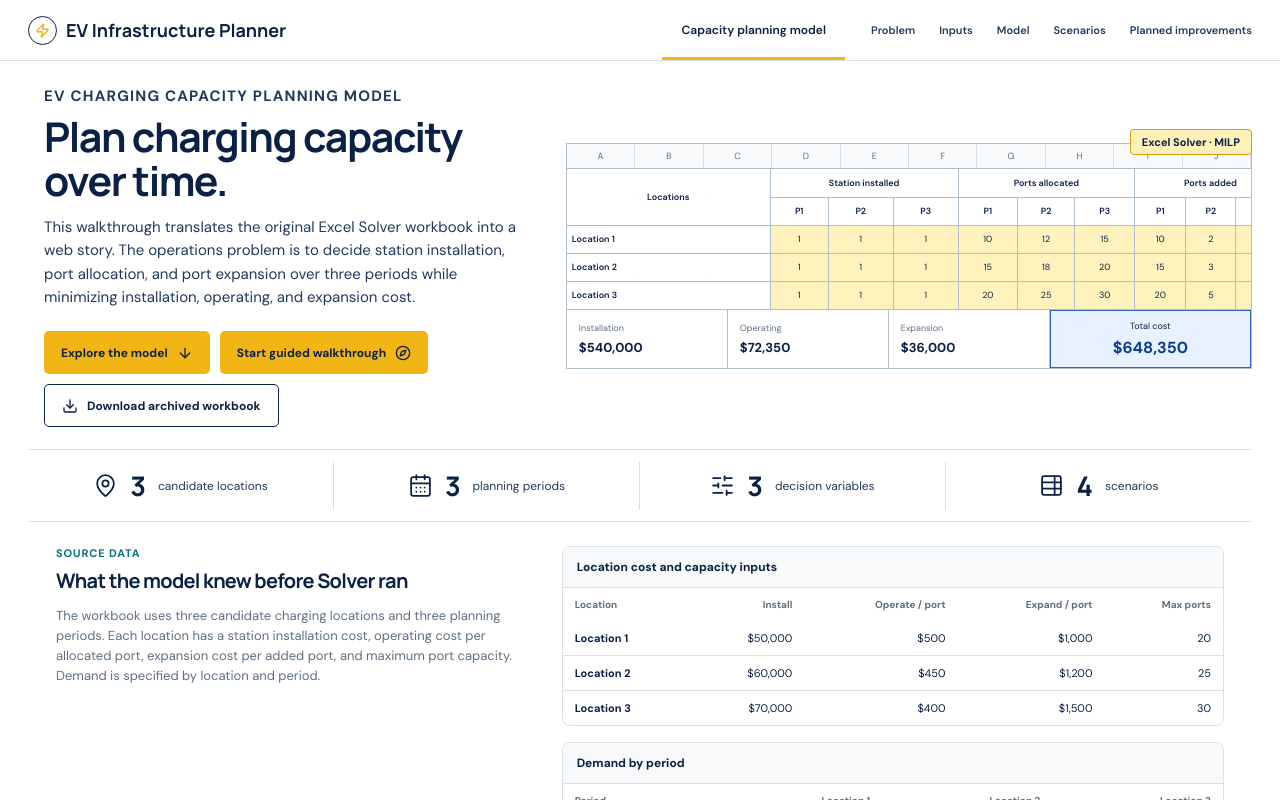
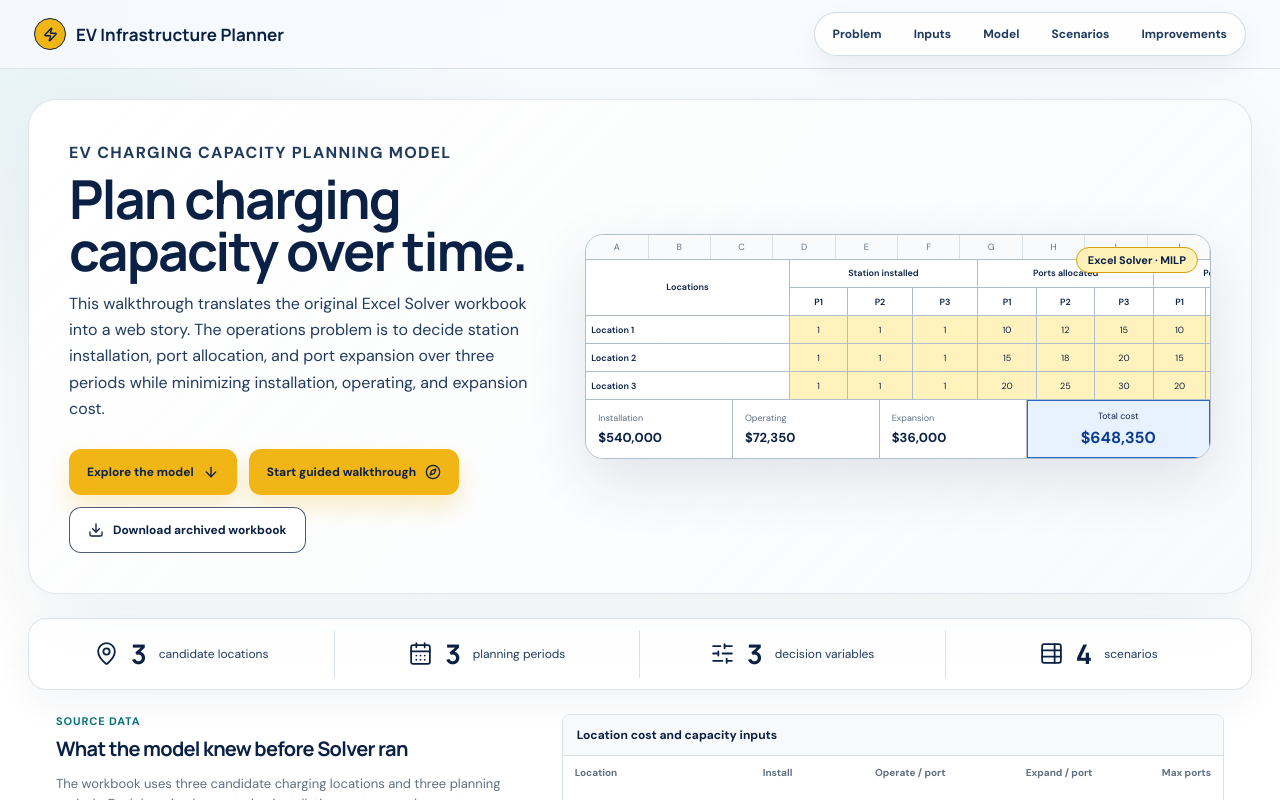
Before and after one commit to lordSauron1710/triangle-ev-infrastructure-planner, a React (Vite) app: page /v0 in a window 1280 px wide. Shown: the top 800 px of the page. Built offline with nearby package versions, Linux system fonts and the light colour scheme.

Commit message:
Modernize capacity model header and hero

```diff
--- a/src/versions/v0/components/V0Header.tsx
+++ b/src/versions/v0/components/V0Header.tsx
@@ -4,6 +4,7 @@ import { Link } from "react-router-dom";
 export function V0Header() {
   return (
     <header className="v0-header">
+      <div className="v0-header-inner">
         <Link className="v0-brand" to="/v0" aria-label="EV Infrastructure Planner">
           <span aria-hidden="true">
             <Zap size={15} strokeWidth={2.3} />
@@ -11,19 +12,14 @@ export function V0Header() {
           EV Infrastructure Planner
         </Link>
 
-      <nav className="version-nav" aria-label="Project context">
-        <Link className="selected" to="/v0" aria-current="page">
-          Capacity planning model
-        </Link>
-      </nav>
-
         <nav className="v0-section-nav" aria-label="Walkthrough sections">
           <a href="#problem">Problem</a>
           <a href="#inputs">Inputs</a>
           <a href="#model">Model</a>
           <a href="#scenarios">Scenarios</a>
-        <a href="#lessons">Planned improvements</a>
+          <a href="#lessons">Improvements</a>
         </nav>
+      </div>
     </header>
   );
 }
--- a/src/versions/v0/styles.css
+++ b/src/versions/v0/styles.css
@@ -2,7 +2,9 @@
 
 .v0-page {
   min-height: 100vh;
-  background: #ffffff;
+  background:
+    radial-gradient(circle at top left, rgba(13, 143, 152, 0.08), transparent 34rem),
+    linear-gradient(180deg, #f8fbff 0, #ffffff 24rem);
   color: #0a2145;
   font-family: "DM Sans", system-ui, sans-serif;
   --v0-navy: #0a2145;
@@ -42,108 +44,111 @@
   position: sticky;
   top: 0;
   z-index: 1000;
-  display: grid;
-  grid-template-columns: minmax(240px, 1fr) auto auto;
-  min-height: 60px;
-  align-items: stretch;
-  gap: 26px;
-  padding: 0 28px;
+  padding: 12px 28px;
   border-bottom: 1px solid var(--v0-line);
-  background: rgba(255, 255, 255, 0.96);
-  backdrop-filter: blur(10px);
+  background: rgba(248, 251, 255, 0.82);
+  backdrop-filter: blur(18px);
+}
+
+.v0-header-inner {
+  display: flex;
+  width: min(100%, 1320px);
+  min-height: 44px;
+  align-items: center;
+  justify-content: space-between;
+  gap: 24px;
+  margin: 0 auto;
+  padding: 0 6px;
 }
 
 .v0-brand,
-.version-nav,
 .v0-section-nav {
   display: flex;
   align-items: center;
 }
 
 .v0-brand {
-  gap: 9px;
+  gap: 10px;
   color: var(--v0-navy);
   font-family: "Manrope", sans-serif;
-  font-size: 18px;
+  font-size: 17px;
   font-weight: 700;
   text-decoration: none;
+  white-space: nowrap;
 }
 
 .v0-brand > span {
   display: grid;
-  width: 29px;
-  height: 29px;
+  width: 32px;
+  height: 32px;
   place-items: center;
   border: 1.5px solid var(--v0-navy);
   border-radius: 50%;
-  color: var(--v0-yellow);
-}
-
-.version-nav {
-  gap: 0;
-}
-
-.version-nav a {
-  position: relative;
-  display: grid;
-  min-height: 60px;
-  padding: 0 19px;
-  place-items: center;
-  color: var(--v0-navy-2);
-  font-size: 12px;
-  font-weight: 600;
-  text-decoration: none;
-}
-
-.version-nav a.selected {
+  background: var(--v0-yellow);
   color: var(--v0-navy);
 }
 
-.version-nav a.selected::after {
-  position: absolute;
-  right: 0;
-  bottom: 0;
-  left: 0;
-  height: 3px;
-  background: var(--v0-yellow);
-  content: "";
-}
-
 .v0-section-nav {
-  gap: 24px;
+  gap: 6px;
+  padding: 5px;
+  border: 1px solid rgba(174, 191, 203, 0.55);
+  border-radius: 999px;
+  background: rgba(255, 255, 255, 0.72);
+  box-shadow: 0 12px 30px rgba(10, 33, 69, 0.06);
 }
 
 .v0-section-nav a {
+  display: inline-flex;
+  min-height: 32px;
+  align-items: center;
+  padding: 0 13px;
+  border-radius: 999px;
   color: var(--v0-navy-2);
-  font-size: 11px;
-  font-weight: 600;
+  font-size: 12px;
+  font-weight: 700;
   text-decoration: none;
+  transition:
+    background 160ms ease,
+    color 160ms ease,
+    transform 160ms ease;
+  white-space: nowrap;
+}
+
+.v0-section-nav a:hover {
+  background: var(--v0-navy);
+  color: #ffffff;
+  transform: translateY(-1px);
 }
 
 .v0-page main {
-  width: min(100% - 56px, 1480px);
+  width: min(100% - 56px, 1320px);
   margin: 0 auto;
 }
 
 .v0-hero {
   display: grid;
-  grid-template-columns: minmax(500px, 0.94fr) minmax(650px, 1.28fr);
+  grid-template-columns: minmax(430px, 0.86fr) minmax(570px, 1.14fr);
   align-items: center;
-  gap: 34px;
-  min-height: 324px;
-  padding: 24px 0 22px;
-  border-bottom: 1px solid var(--v0-line);
+  gap: 44px;
+  margin-top: 30px;
+  padding: 40px;
+  border: 1px solid rgba(216, 225, 232, 0.82);
+  border-radius: 28px;
+  background:
+    linear-gradient(135deg, rgba(255, 255, 255, 0.94), rgba(247, 249, 251, 0.8)),
+    #ffffff;
+  box-shadow: 0 28px 90px rgba(10, 33, 69, 0.08);
 }
 
 .v0-hero-copy {
-  padding-left: 16px;
+  padding-left: 0;
 }
 
 .v0-hero h1 {
   max-width: 650px;
   margin-bottom: 14px;
-  font-size: clamp(38px, 3.2vw, 49px);
-  line-height: 1.06;
+  font-size: clamp(42px, 4.2vw, 68px);
+  line-height: 0.96;
 }
 
 .section-kicker {
@@ -158,33 +163,34 @@
 .v0-hero-copy > p {
   max-width: 620px;
   color: var(--v0-navy-2);
-  font-size: 15px;
-  line-height: 1.55;
+  font-size: 16px;
+  line-height: 1.65;
 }
 
 .v0-hero-actions {
   display: flex;
   flex-wrap: wrap;
-  gap: 10px;
-  margin-top: 22px;
+  gap: 12px;
+  margin-top: 26px;
 }
 
 .v0-primary-button,
 .v0-secondary-button {
   display: inline-flex;
-  min-height: 43px;
+  min-height: 46px;
   align-items: center;
   justify-content: center;
   gap: 9px;
-  padding: 0 17px;
-  border-radius: 5px;
+  padding: 0 18px;
+  border-radius: 12px;
   border: 0;
   font-size: 12px;
   font-weight: 700;
   text-decoration: none;
   transition:
     transform 150ms ease,
-    background 150ms ease;
+    background 150ms ease,
+    box-shadow 150ms ease;
 }
 
 .v0-tour-button {
@@ -194,37 +200,43 @@
 .v0-primary-button {
   background: var(--v0-yellow);
   color: var(--v0-navy);
+  box-shadow: 0 12px 24px rgba(242, 181, 22, 0.24);
 }
 
 .v0-secondary-button {
-  border: 1px solid var(--v0-navy);
+  border: 1px solid rgba(10, 33, 69, 0.72);
+  background: #ffffff;
   color: var(--v0-navy);
 }
 
 .v0-primary-button:hover,
 .v0-secondary-button:hover {
   transform: translateY(-1px);
+  box-shadow: 0 16px 30px rgba(10, 33, 69, 0.12);
 }
 
 .sheet-frame {
   position: relative;
   min-width: 0;
+  overflow: hidden;
   border: 1px solid var(--v0-line-dark);
+  border-radius: 18px;
   background:
     linear-gradient(to right, rgba(187, 201, 211, 0.22) 1px, transparent 1px),
     linear-gradient(to bottom, rgba(187, 201, 211, 0.22) 1px, transparent 1px),
     #ffffff;
   background-size: 70px 27px;
+  box-shadow: 0 22px 60px rgba(10, 33, 69, 0.11);
 }
 
 .sheet-badge {
   position: absolute;
-  top: -15px;
-  right: -1px;
+  top: 12px;
+  right: 12px;
   z-index: 2;
   padding: 5px 11px;
   border: 1px solid #d69d0d;
-  border-radius: 4px;
+  border-radius: 999px;
   background: var(--v0-yellow-soft);
   color: var(--v0-navy);
   font-size: 11px;
@@ -321,7 +333,11 @@
   grid-template-columns: repeat(4, 1fr);
   min-height: 72px;
   align-items: center;
-  border-bottom: 1px solid var(--v0-line);
+  margin-top: 24px;
+  border: 1px solid rgba(216, 225, 232, 0.9);
+  border-radius: 18px;
+  background: rgba(255, 255, 255, 0.78);
+  box-shadow: 0 14px 36px rgba(10, 33, 69, 0.05);
 }
 
 .facts-rail > div {
@@ -1028,10 +1044,6 @@
 }
 
 @media (max-width: 1180px) {
-  .v0-header {
-    grid-template-columns: 1fr auto;
-  }
-
   .v0-section-nav {
     display: none;
   }
@@ -1056,14 +1068,12 @@
 
 @media (max-width: 820px) {
   .v0-header {
-    grid-template-columns: 1fr auto;
-    gap: 12px;
-    min-height: 58px;
-    padding: 0 16px;
+    padding: 10px 14px;
   }
 
-  .version-nav {
-    display: none;
+  .v0-header-inner {
+    min-height: 40px;
+    padding: 0;
   }
 
   .v0-brand {
@@ -1076,7 +1086,9 @@
 
   .v0-hero {
     grid-template-columns: 1fr;
-    padding: 38px 20px 24px;
+    margin-top: 16px;
+    padding: 30px 20px 24px;
+    border-radius: 22px;
   }
 
   .v0-hero-copy {
@@ -1094,6 +1106,8 @@
   .facts-rail {
     grid-template-columns: 1fr 1fr;
     padding: 10px 0;
+    margin-right: 20px;
+    margin-left: 20px;
   }
 
   .facts-rail > div {
```
Lines whose indentation alone changed are shown as unchanged.
